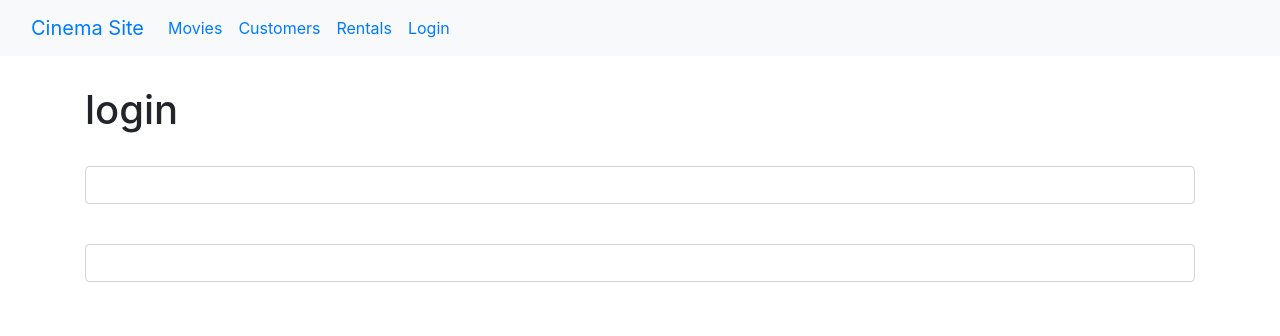
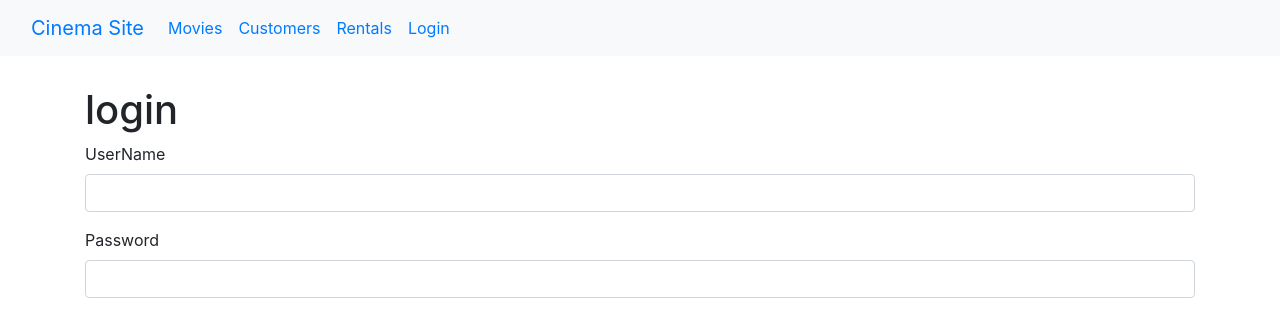
Before and after one commit to Ngeti258/Cinema-site, a React (Create React App) app: page /login in a window 1280 px wide. Shown: the top 336 px of the page. Built offline with nearby package versions, Linux system fonts and the light colour scheme.

Commit message:
Update loginForm.jsx

```diff
--- a/src/components/loginForm.jsx
+++ b/src/components/loginForm.jsx
@@ -4,10 +4,10 @@ class LoginForm extends Component {
     render() {
         return <div>
             <h1>login</h1>
-            <form action="">
-                <div className="form-group"><label htmlFor=""></label><input type="text" className="form-control" /></div>
+            <form >
+                <div className="form-group"><label htmlFor="">UserName</label><input type="text" className="form-control" /></div>
 
-                <div className="form-group"><label htmlFor=""></label><input type="text" className="form-control" /></div>
+                <div className="form-group"><label htmlFor="">Password</label><input type="text" className="form-control" /></div>
             </form>
         </div>;
     }
```
